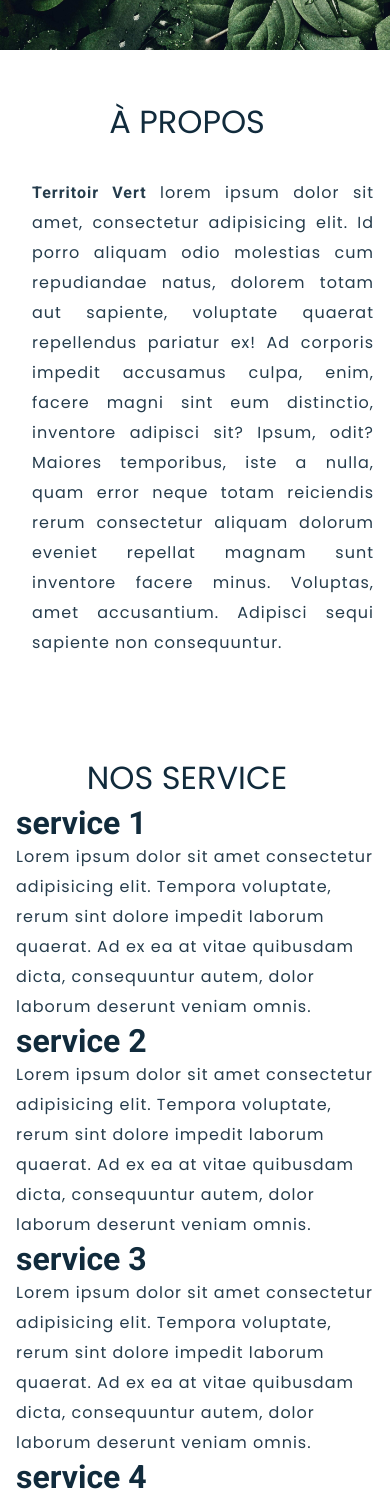
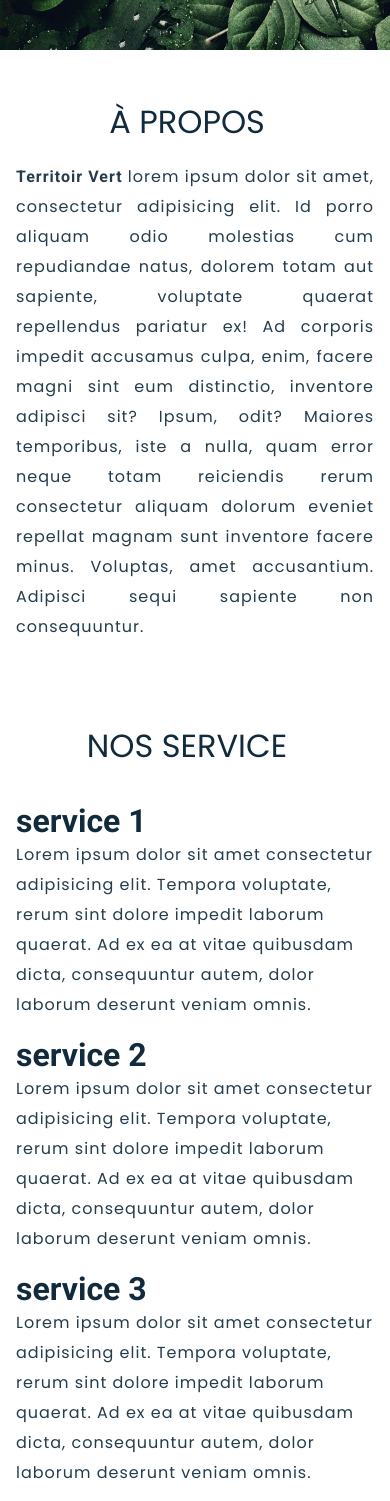
Before and after one commit to MohamedBehhar/territoireVert, a React (Create React App) app: page / in a window 390 px wide. Shown: the part 432-1933 px from the top of the page. Built offline with nearby package versions, Linux system fonts and the light colour scheme.

Commit message:
fixing some responsivness problem

```diff
--- a/src/styles/_about.scss
+++ b/src/styles/_about.scss
@@ -9,7 +9,7 @@
 				span{
 					font-weight: bold
 				}
-				padding: 1rem;
+				padding-right: 1rem;
 				display: flex;
 				align-items: center;
 				flex-basis: 70%;
@@ -33,10 +33,8 @@
 		height: unset;
 		.about-center {
 			.about-section{
-				flex-direction: column-reverse;
+				display: block;
 				.description{
-					flex-basis:  70%;
-					padding-top: 1rem;
 					padding-right: unset;
 				}
 				.about-illustration{
--- a/src/styles/_contact.scss
+++ b/src/styles/_contact.scss
@@ -73,7 +73,8 @@
 				font-family: $Font-poppins;
 				font-size: 1rem;
 				transition: transform 300ms ease-in-out;
-				width: 20%;
+				// width: 20%;
+				max-width: fit-content;
 				align-self: center;
 				position: relative;
 				&:hover{
@@ -88,11 +89,17 @@
 
 
 
-@media (max-width: 768px) {
+@media (max-width: 850px) {
 	.contact{
+		.section-title{
+			h1{
+				font-size: 1.8rem;
+				text-align: center;
+			}
+		}
 		.form-container{
 			form{
-				width: 100%;
+				width: 80%;
 				max-width: unset;
 				input,
 				textarea{
@@ -104,3 +111,12 @@
 		}
 	}
 }
+@media (max-width: 600px) {
+	.contact{
+		.form-container{
+			form{
+				width: 100%;
+			}
+		}
+	}
+}
--- a/src/styles/_services.scss
+++ b/src/styles/_services.scss
@@ -1,4 +1,5 @@
 .works{
+	margin-bottom: 2rem;
 	.work-grid{
 		display: grid;
 		grid-template-columns: repeat(auto-fill, minmax(300px, 1fr));
@@ -8,13 +9,13 @@
 
 	}
 	.services{
-		height: 100vh;
 		display: flex;
 		align-items: center;
 		justify-content: center;
 		flex-direction: column;
 		.service{
 			flex-basis: 25%;
+			margin-top: 1rem;
 		}
 	}
 }
```
